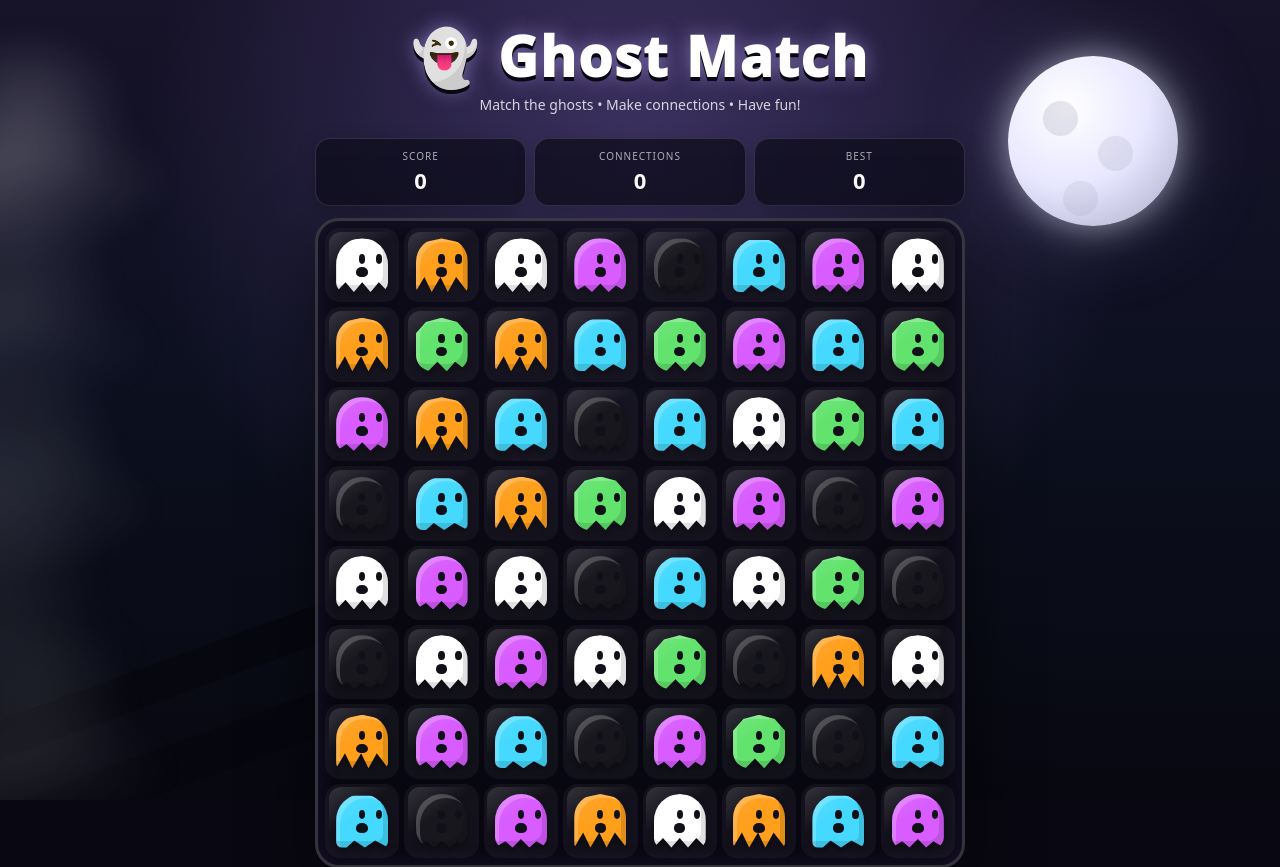
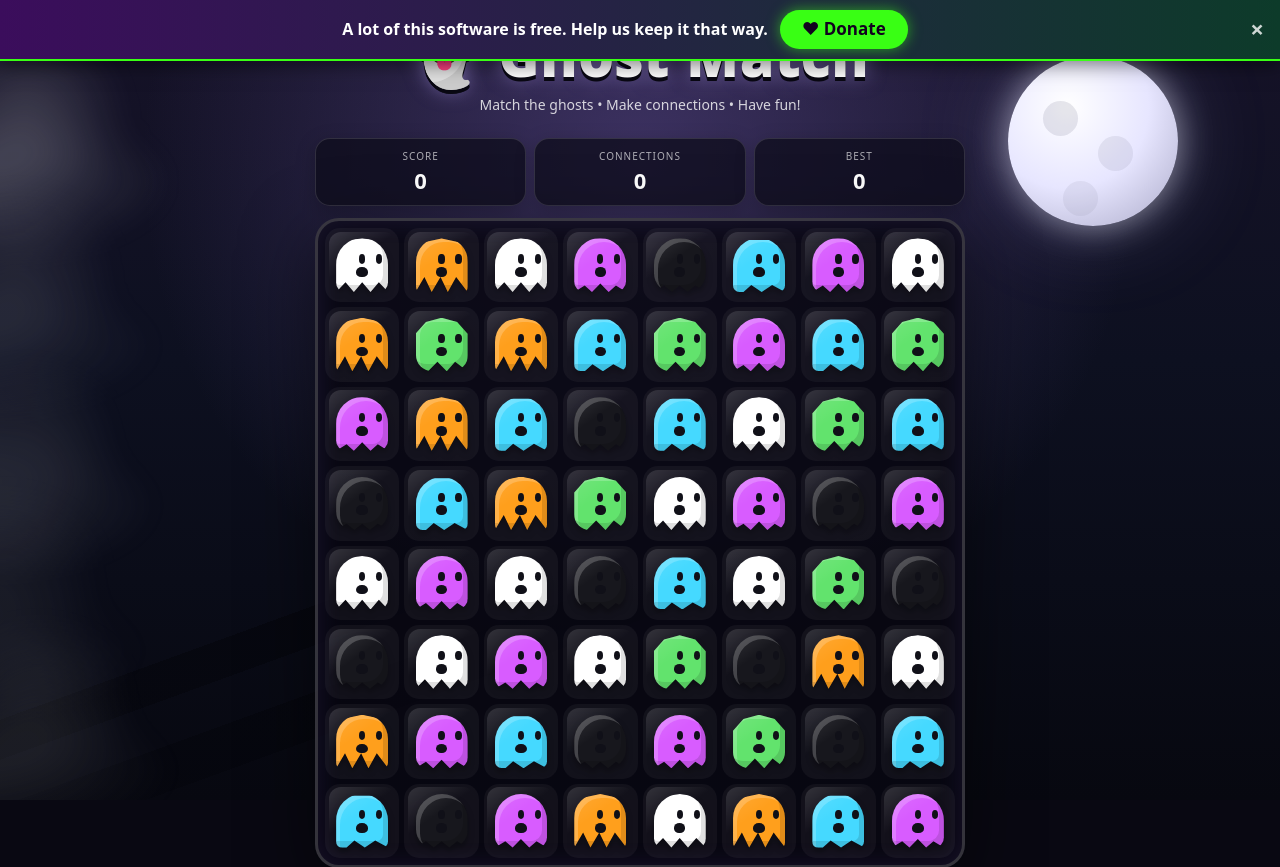
Before and after one commit to parker-pdl/ghost-match, a plain HTML site: page index.html in a window 1280 px wide. Shown: the top 867 px of the page. Drawn offline with Linux system fonts and the light colour scheme.

Commit message:
Donate banner
Co-Authored-By: Claude Opus 5.5 <noreply@anthropic.com>

```diff
--- a/index.html
+++ b/index.html
@@ -3558,5 +3558,6 @@ if ("serviceWorker" in navigator) {
 
 </script>
 
+<script src="/pdl-donate.js" data-mode="float" defer></script>
 </body>
 </html>
--- /dev/null
+++ b/pdl-donate.js
@@ -0,0 +1,43 @@
+/* Parker Data Link donate banner — drop into any free app:
+     <script src="pdl-donate.js" defer></script>               (bar at the top of the page)
+     <script src="pdl-donate.js" data-mode="float" defer></script>  (games: floats over the top, with a close button)
+   Hidden inside Android store builds (Capacitor or Trusted Web Activity):
+   Google Play requires its own billing for tips to the developer. */
+(function () {
+  "use strict";
+  var me = document.currentScript, mode = (me && me.getAttribute("data-mode")) || "inline";
+  var C = window.Capacitor;
+  if (C && C.isNativePlatform && C.isNativePlatform()) return;
+  // Amazon (Fire TV / Fire tablets) and smart TVs: Amazon is a paid channel and
+  // TV apps can't open a donate page, so no banner there.
+  if (/AFT[A-Z]|Silk\/|AmazonWebAppPlatform|KF[A-Z]{2,4} Build|Web0S|webOS|Tizen|SMART-TV|SmartTV|BRAVIA|Roku|CrKey|GoogleTV|Android TV/i.test(navigator.userAgent || "")) return;
+  if (/^android-app:\/\//.test(document.referrer || "")) { try { sessionStorage.setItem("pdlTwa", "1"); } catch (e) {} return; }
+  try { if (sessionStorage.getItem("pdlTwa") === "1") return; } catch (e) {}
+  try { if (mode === "float" && sessionStorage.getItem("pdlDonateClosed") === "1") return; } catch (e) {}
+
+  function build() {
+    if (document.getElementById("pdl-donate")) return;
+    var css = document.createElement("style");
+    css.textContent =
+      "#pdl-donate{display:flex;align-items:center;justify-content:center;gap:12px;flex-wrap:wrap;text-align:center;" +
+      "padding:10px 44px 10px 14px;background:linear-gradient(90deg,#3b0d5c,#0d3b2a);color:#fff;font:600 16px/1.35 system-ui,-apple-system,'Segoe UI',Roboto,sans-serif;" +
+      "border-bottom:2px solid #39ff14;box-sizing:border-box;width:100%;position:relative;z-index:2147483000}" +
+      "#pdl-donate.float{position:fixed;top:0;left:0;right:0;box-shadow:0 4px 18px rgba(0,0,0,.5)}" +
+      "#pdl-donate a{display:inline-block;background:#39ff14;color:#12021f;font-weight:900;font-size:17px;text-decoration:none;" +
+      "padding:8px 22px;border-radius:999px;box-shadow:0 0 14px rgba(57,255,20,.55)}" +
+      "#pdl-donate a:hover{filter:brightness(1.1)}" +
+      "#pdl-donate button{position:absolute;right:8px;top:50%;transform:translateY(-50%);background:transparent;border:0;color:#fff;" +
+      "font-size:24px;line-height:1;cursor:pointer;padding:6px 8px;opacity:.8}";
+    document.head.appendChild(css);
+    var d = document.createElement("div");
+    d.id = "pdl-donate";
+    if (mode === "float") d.className = "float";
+    d.innerHTML = "<span>A lot of this software is free. Help us keep it that way.</span>" +
+      '<a href="https://parkerdatalink.com/donations" target="_blank" rel="noopener">❤ Donate</a>' +
+      (mode === "float" ? '<button type="button" aria-label="Close">×</button>' : "");
+    document.body.insertBefore(d, document.body.firstChild);
+    var x = d.querySelector("button");
+    if (x) x.addEventListener("click", function () { d.remove(); try { sessionStorage.setItem("pdlDonateClosed", "1"); } catch (e) {} });
+  }
+  if (document.body) build(); else document.addEventListener("DOMContentLoaded", build);
+})();
```
